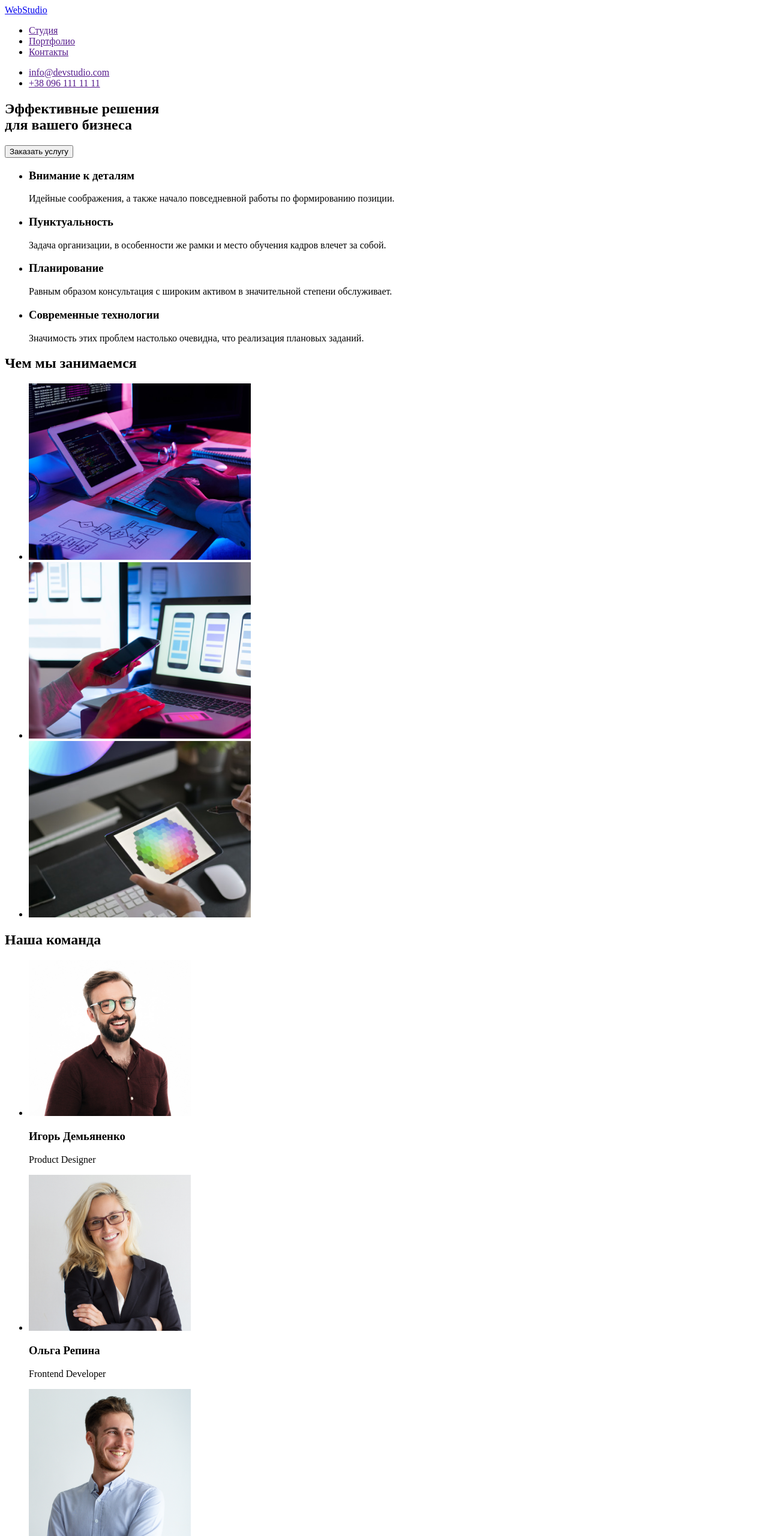
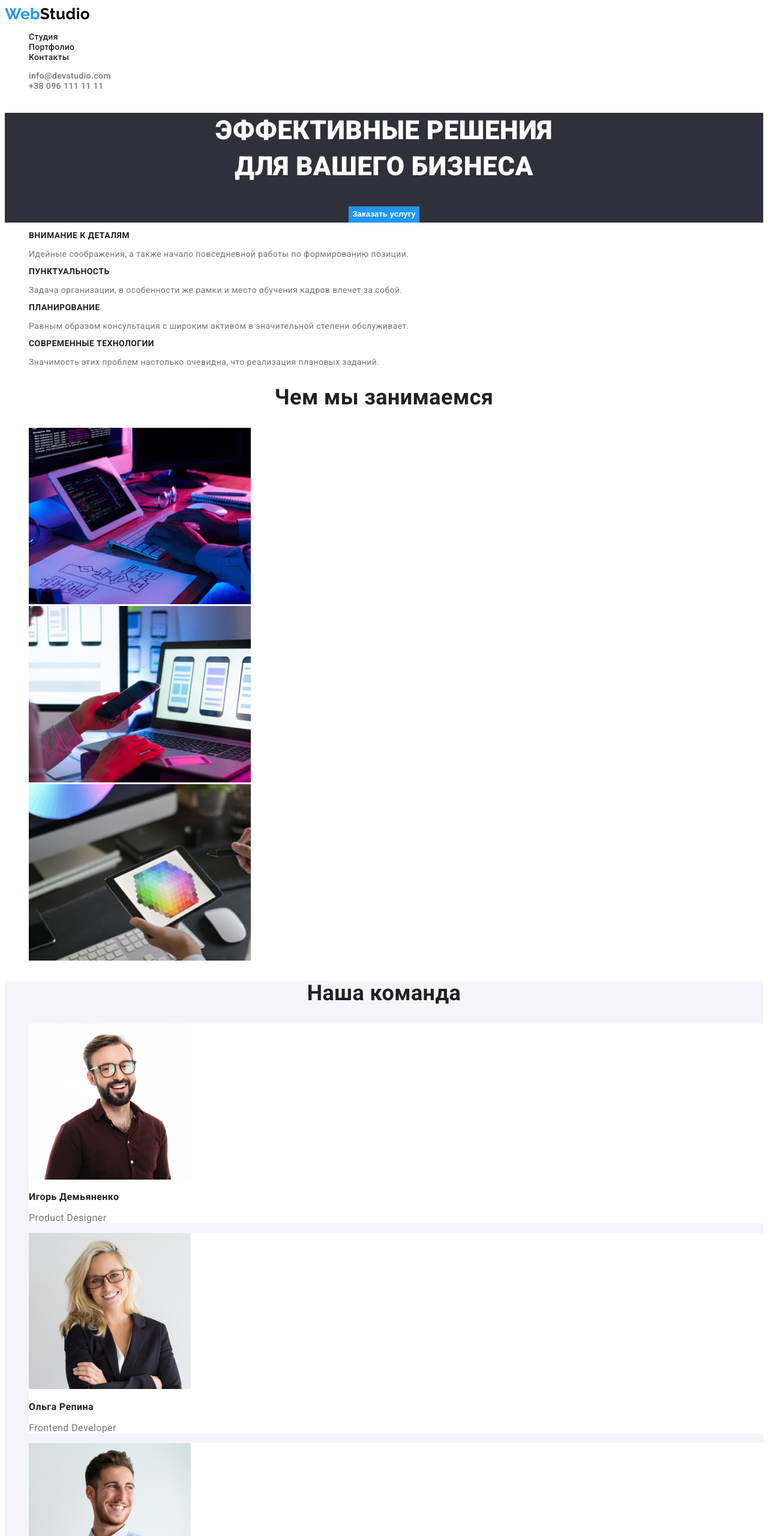
Before and after one commit to kozubskyi/goit-markup-hw-02, a plain HTML site: page index.html in a window 1280 px wide. Shown: the top 2560 px of the page at 60% size. Drawn offline with Linux system fonts and the light colour scheme.

Commit message:
создал и заполнил файлы portfolio.html, common/main/portfolio.css согласно дз-2

```diff
--- /dev/null
+++ b/css/common.css
@@ -0,0 +1,88 @@
+:root {
+  --primary-text-color: #212121;
+  --secondary-text-color: #757575;
+  --hover-color: #2196f3;
+  --filter-bg-color: #f5f4fa;
+}
+
+body {
+  font-family: roboto, sans-serif;
+  font-size: 14px;
+  color: var(--primary-text-color);
+  background-color: white;
+  letter-spacing: 0.03em;
+}
+
+ul {
+  list-style: none;
+}
+
+a {
+  text-decoration: none;
+}
+
+.section-title {
+  font-size: 36px;
+  text-align: center;
+}
+
+/* Header */
+
+.logo {
+  font-family: raleway, sans-serif;
+  font-size: 26px;
+  color: black;
+  font-weight: bold;
+  line-height: 1.19;
+}
+
+.logo-web {
+  color: var(--hover-color);
+}
+
+.site-nav {
+  color: var(--primary-text-color);
+  text-decoration: none;
+  font-weight: 500;
+  line-height: 1.14;
+  letter-spacing: 0.02em;
+}
+
+.header-e-mail,
+.header-tel {
+  color: var(--secondary-text-color);
+  font-weight: 500;
+  line-height: 1.14;
+}
+
+.site-nav:hover,
+.site-nav:focus,
+.e-mail:hover,
+.e-mail:focus,
+.tel:hover,
+.tel:focus {
+  color: var(--hover-color);
+}
+
+.current {
+  color: var(--hover-color);
+}
+
+/* Footer */
+
+footer {
+  background-color: #2f303a;
+}
+
+.address {
+  color: white;
+}
+
+.logo-studio {
+  color: white;
+}
+
+.footer-e-mail,
+.footer-tel {
+  color: rgb(255, 255, 255, 0.6);
+}
--- /dev/null
+++ b/css/main.css
@@ -0,0 +1,55 @@
+/* Hero */
+
+.hero {
+  background-color: #2f303a;
+  text-align: center;
+}
+
+.hero-title {
+  color: white;
+  text-transform: uppercase;
+  font-weight: 900;
+  font-size: 44px;
+  line-height: 1.36;
+}
+
+.hero-btn {
+  color: white;
+  background-color: var(--hover-color);
+  border: none;
+  font-weight: bold;
+  line-height: 1.87;
+}
+
+/* 4 принципа */
+
+.principles {
+  text-transform: uppercase;
+  font-weight: bold;
+  font-size: 14px;
+  line-height: 1.14;
+}
+
+.principles-text {
+  color: var(--secondary-text-color);
+}
+
+/* Наша команда */
+
+.our-team {
+  background-color: #f5f4fa;
+}
+
+.team-card {
+  background-color: white;
+  line-height: 1.19;
+}
+
+.card-title {
+  font-size: 16px;
+}
+
+.team-position {
+  color: var(--secondary-text-color);
+  font-size: 16px;
+}
--- a/index.html
+++ b/index.html
@@ -5,62 +5,65 @@
   <meta charset="UTF-8">
   <meta name="viewport" content="width=device-width, initial-scale=1.0">
   <title>WebStudio</title>
-  <link rel="stylesheet" href="./css/style.css">
+  <link href="https://fonts.googleapis.com/css2?family=Raleway:wght@700&family=Roboto:wght@400;500;700;900&display=swap"
+    rel="stylesheet">
+  <link rel="stylesheet" href="./css/common.css">
+  <link rel="stylesheet" href="./css/main.css">
 </head>
 
 <body>
-  <!-- Шапка (Top line) -->
-  <header class="">
+  <!-- header -->
+  <header class="header">
     <nav>
-      <a href="/"><span>Web</span>Studio</a>
+      <a href="index.html" class="logo"><span class="logo-web">Web</span>Studio</a>
       <ul>
-        <li><a href="">Студия</a></li>
-        <li><a href="">Портфолио</a></li>
-        <li><a href="">Контакты</a></li>
+        <li><a href="./index.html" class="site-nav">Студия</a></li>
+        <li><a href="./portfolio.html" class="site-nav">Портфолио</a></li>
+        <li><a href="" class="site-nav">Контакты</a></li>
       </ul>
     </nav>
     <ul>
-      <li><a href="">info@devstudio.com</a></li>
-      <li><a href="">+38 096 111 11 11</a></li>
+      <li><a href="" class="header-e-mail e-mail">info@devstudio.com</a></li>
+      <li><a href="" class="header-tel tel">+38 096 111 11 11</a></li>
     </ul>
   </header>
 
   <main>
     <!-- Шапка (герой) -->
-    <section>
-      <h1>Эффективные решения<br />для вашего бизнеса</h1>
-      <button>Заказать услугу</button>
+    <section class="hero">
+      <h1 class="hero-title">Эффективные решения<br />для вашего бизнеса</h1>
+      <button class="hero-btn">Заказать услугу</button>
     </section>
 
     <!-- 4 главных принципа -->
-    <section>
+    <section class="section">
       <ul>
         <li>
-          <h3>Внимание к деталям</h3>
-          <p>Идейные соображения, а также начало повседневной
+          <h3 class="principles">Внимание к деталям</h3>
+          <p class="principles-text">Идейные соображения, а также начало повседневной
             работы по формированию позиции.</p>
         </li>
         <li>
-          <h3>Пунктуальность</h3>
-          <p>Задача организации, в особенности же рамки и место
+          <h3 class="principles">Пунктуальность</h3>
+          <p class="principles-text">Задача организации, в особенности же рамки и место
             обучения кадров влечет за собой.</p>
         </li>
         <li>
-          <h3>Планирование</h3>
-          <p>Равным образом консультация с широким активом
+          <h3 class="principles">Планирование</h3>
+          <p class="principles-text">Равным образом консультация с широким активом
             в значительной степени обслуживает.</p>
         </li>
         <li>
-          <h3>Современные технологии</h3>
-          <p>Значимость этих проблем настолько очевидна, что
+          <h3 class="principles">Современные технологии</h3>
+          <p class="principles-text">Значимость этих проблем настолько очевидна, что
             реализация плановых заданий.</p>
         </li>
       </ul>
     </section>
 
     <!-- Чем мы занимаемся -->
-    <section>
-      <h2>Чем мы занимаемся</h2>
+    <section class="section">
+      <h2 class="section-title">Чем мы занимаемся</h2>
         <ul>
           <li><img src="./img/img1.png" alt="" width="370"></li>
           <li><img src="./img/img2.png" alt="" width="370"></li>
@@ -69,49 +72,49 @@
     </section>
 
     <!-- Наша команда -->
-    <section>
-      <h2>Наша команда</h2>
+    <section class="section our-team">
+      <h2 class="section-title">Наша команда</h2>
       <ul>
         <li>
-          <div>
+          <div class="team-card">
             <img src="./img/igor.jpg" alt="Игорь Демьяненко" width="270">
-            <h3>Игорь Демьяненко</h3>
-            <p lang="en">Product Designer</p>
+            <h3 class="card-title">Игорь Демьяненко</h3>
+            <p lang="en" class="team-position">Product Designer</p>
           </div>
         </li>
         <li>
-          <div>
+          <div class="team-card">
             <img src="./img/olga.jpg" alt="Ольга Репина" width="270">
-            <h3>Ольга Репина</h3>
-            <p lang="en">Frontend Developer</p>
+            <h3 class="card-title">Ольга Репина</h3>
+            <p lang="en" class="team-position">Frontend Developer</p>
           </div>
         </li>
         <li>
-          <div>
+          <div class="team-card">
             <img src="./img/nikolay.jpg" alt="Николай Тарасов" width="270">
-            <h3>Николай Тарасов</h3>
-            <p lang="en">Marketing</p>
+            <h3 class="card-title">Николай Тарасов</h3>
+            <p lang="en" class="team-position">Marketing</p>
           </div>
         </li>
         <li>
-          <div>
+          <div class="team-card">
             <img src="./img/mihail.jpg" alt="Михайил Ермаков" width="270">
-            <h3>Михайил Ермаков</h3>
-            <p lang="en">UI Designer</p>
+            <h3 class="card-title">Михайил Ермаков</h3>
+            <p lang="en" class="team-position">UI Designer</p>
           </div>
         </li>
       </ul>
     </section>
   </main>
 
-  <!-- Подвал (футер) -->
+  <!-- footer -->
   <footer>
-    <a href="/"><span>Web</span>Studio</a>
+    <a href="index.html" class="logo"><span class="logo-web">Web</span><span class="logo-studio">Studio</span></a>
     <address>
-      <p>г. Киев, пр-т Леси Украинки, 26</p>
+      <p class="address">г. Киев, пр-т Леси Украинки, 26</p>
       <ul>
-        <li><a href="">info@example.com</a></li>
-        <li><a href="">+38 099 111 11 11</a></li>
+        <li><a href="" class="footer-e-mail e-mail">info@example.com</a></li>
+        <li><a href="" class="footer-tel tel">+38 099 111 11 11</a></li>
       </ul>
     </address>
   </footer>
```
Also changed, not shown: css/portfolio.css (added, +13 -0 lines), portfolio.html (added, +123 -0 lines), css/style.css (deleted), img/boxes.jpg (added), img/growing-business.jpg (added), img/inspiration.jpg (added), img/lab.jpg (added), img/limited-edition.jpg (added), img/poster.jpg (added), img/prime.jpg (added), img/seafood.jpg (added), img/technokriak.jpg (added).
